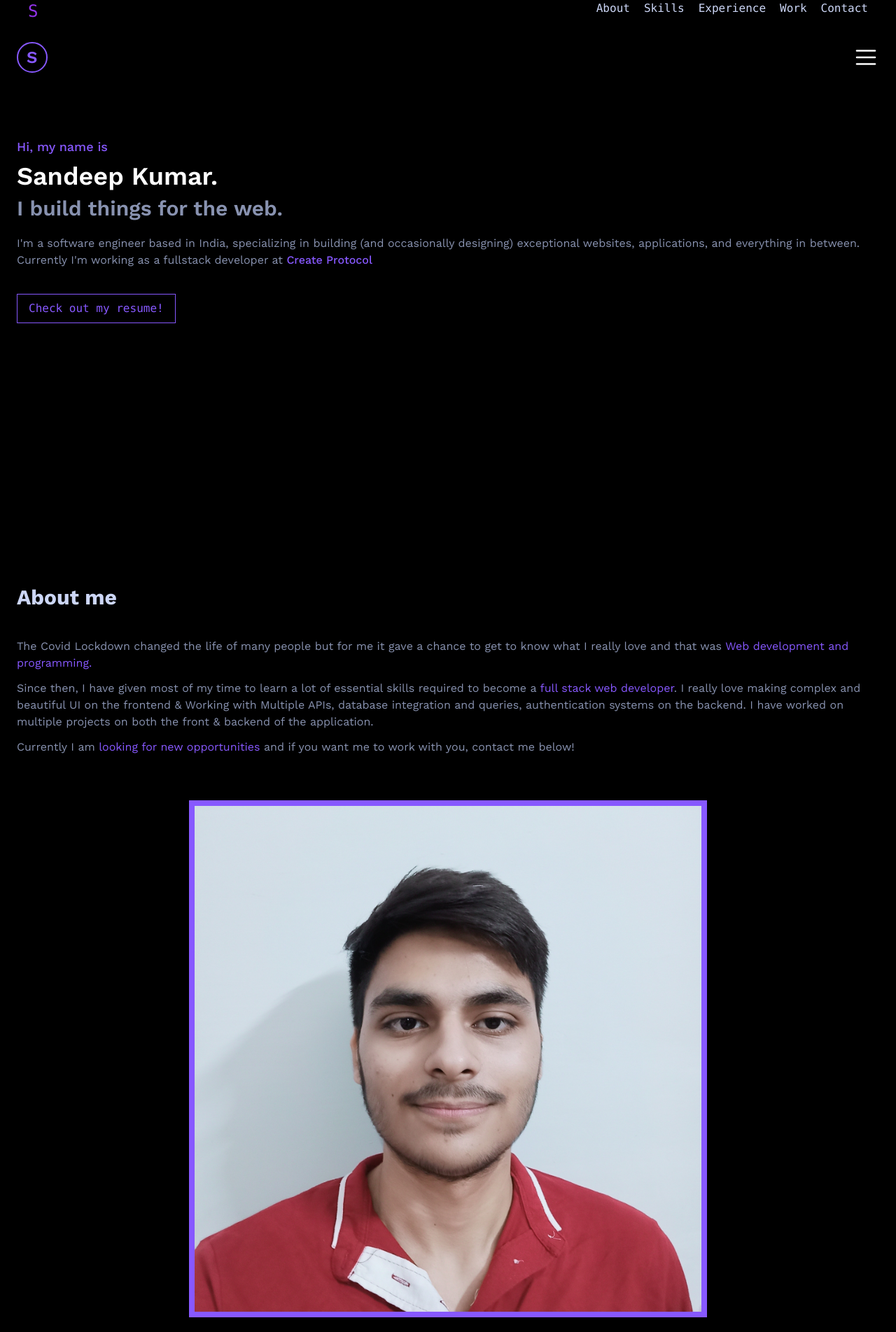
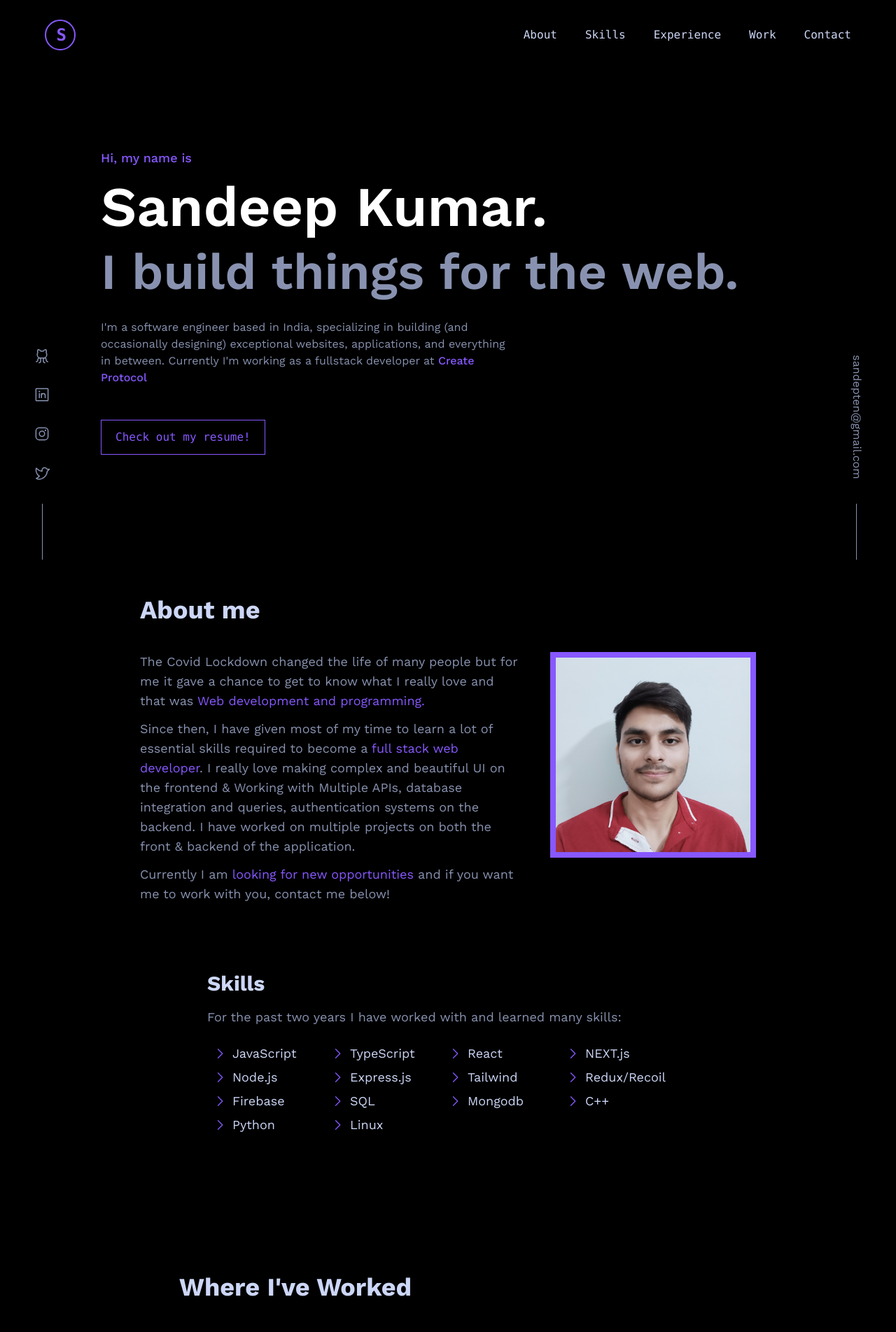
Before and after one commit to sandepten/sandeep-portfolio, a Next.js app: page / in a window 1280 px wide. Shown: the top 1904 px of the page at 70% size. Built offline with nearby package versions, Linux system fonts and the light colour scheme.

Commit message:
Mostly done

```diff
--- a/components/About.jsx
+++ b/components/About.jsx
@@ -6,17 +6,22 @@ import Skills from "./Skills";
 export default function About() {
   return (
     <div>
-      <div className="mx-6 mb-36">
-        <p className="mb-10 text-3xl font-bold text-light">About me</p>
-        <div className="space-y-3 text-dark">
+      <div className="mb-36 xl:mx-14 xl:mb-48">
+        <p className="mb-10 text-3xl font-bold text-light sm:text-4xl">
+          About me
+        </p>
+        <div className="md:flex md:items-start md:justify-around lg:gap-10 2xl:space-x-8">
+          <div className="space-y-3 text-dark sm:text-lg">
             <p>
               The Covid Lockdown changed the life of many people but for me it
               gave a chance to get to know what I really love and that was{" "}
-            <span className="text-theme">Web development and programming.</span>
+              <span className="text-theme">
+                Web development and programming.
+              </span>
             </p>
             <p>
-            Since then, I have given most of my time to learn a lot of essential
-            skills required to become a{" "}
+              Since then, I have given most of my time to learn a lot of
+              essential skills required to become a{" "}
               <span className="text-theme">full stack web developer</span>. I
               really love making complex and beautiful UI on the frontend &
               Working with Multiple APIs, database integration and queries,
@@ -32,9 +37,10 @@ export default function About() {
           <div>
             <img
               src="/profile.jpg"
-            className="my-16 mx-auto w-3/5 border-8 border-theme"
+              className="my-16 mx-auto w-3/5 border-8 border-theme sm:my-24 md:my-0 md:w-3/4 md:self-start lg:mx-0 lg:w-[110rem] 2xl:w-[90rem]"
               alt="pic of me"
             />
+          </div>
         </div>
         <Skills />
       </div>
--- a/components/Dashboard.jsx
+++ b/components/Dashboard.jsx
@@ -3,13 +3,15 @@ import React from "react";
 export default function Dashboard() {
   return (
     <div>
-      <div className="mx-6 mt-16 min-h-[80vh]">
+      <div className="mt-16 min-h-[80vh] sm:mt-24 md:mt-16 xl:mt-28">
         <p className="text-lg font-medium text-theme">Hi, my name is</p>
-        <p className="py-2 text-4xl font-semibold text-white">Sandeep Kumar.</p>
-        <p className="text-3xl font-semibold text-dark">
+        <p className="py-2 text-4xl font-semibold text-white sm:py-4 sm:text-5xl md:text-6xl lg:text-7xl xl:text-[5rem]">
+          Sandeep Kumar.
+        </p>
+        <p className="text-3xl font-semibold text-dark sm:text-4xl md:text-5xl lg:text-6xl xl:text-7xl">
           I build things for the web.
         </p>
-        <p className="py-5 text-dark">
+        <p className="py-5 text-dark lg:w-3/5 lg:py-8">
           I&apos;m a software engineer based in India, specializing in building
           (and occasionally designing) exceptional websites, applications, and
           everything in between. Currently I&apos;m working as a fullstack
@@ -21,7 +23,7 @@ export default function Dashboard() {
           </a>
         </p>
         <a href="/resume.pdf" rel="noreferrer" target="_blank">
-          <button className="my-4 cursor-pointer border border-theme py-2 px-4 font-mono text-theme hover:bg-theme/30">
+          <button className="mt-4 cursor-pointer border border-theme py-2 px-4 font-mono text-theme hover:bg-theme/30 sm:mt-8 sm:py-3 sm:px-5 lg:mt-4">
             Check out my resume!
           </button>
         </a>
--- a/components/Footer.jsx
+++ b/components/Footer.jsx
@@ -9,36 +9,43 @@ import { theme } from "../utilities/themeFunc";
 export default function Footer() {
   return (
     <div className="">
-      <div className="flex justify-evenly">
+      <div className="flex justify-evenly xs:mx-auto xs:w-3/4 md:fixed md:left-7 md:bottom-0 md:w-auto md:flex-col md:items-center md:space-y-8 xl:left-12">
         <GithubLogo
           onClick={() => {
             window.open("https://github.com/sandepten", "_blank");
           }}
-          size={32}
-          color={theme}
+          size={24}
+          className="text-dark hover:text-theme"
         />
         <LinkedinLogo
           onClick={() => {
             window.open("https://www.linkedin.com/in/sandepten", "_blank");
           }}
-          size={32}
-          color={theme}
+          size={24}
+          className="text-dark hover:text-theme"
         />
         <InstagramLogo
           onClick={() => {
             window.open("https://instagram.com/sandepten1", "_blank");
           }}
-          size={32}
-          color={theme}
+          size={24}
+          className="text-dark hover:text-theme"
         />
         <TwitterLogo
           onClick={() => {
             window.open("https://twitter.com/sandepten", "_blank");
           }}
-          size={32}
-          color={theme}
+          size={24}
+          className="text-dark hover:text-theme"
         />
+        <div className="hidden h-20 border-r border-dark md:block"></div>
       </div>
+      <a href="mailto:sandepten@gmail.com">
+        <div className="flex justify-between text-dark hover:text-theme xs:w-3/4 md:fixed md:-right-12 md:bottom-0 md:w-auto md:flex-col md:items-center md:space-y-28 xl:-right-8">
+          <span className="rotate-90">sandepten@gmail.com</span>
+          <div className="hidden h-20 border-r border-dark md:block"></div>
+        </div>
+      </a>
       <div className="py-8 text-center text-dark">
         <p>Build by Sandeep Kumar</p>
         <p>Inspired from Brittany Chiang</p>
--- a/components/Navbar.jsx
+++ b/components/Navbar.jsx
@@ -5,17 +5,63 @@ const Navbar = () => {
   const [dropdown, setDropdown] = useState(false);
   return (
     <div>
-      <div className="hidden justify-between px-10 font-mono font-medium lg:flex">
-        <p className="text-2xl text-purple-600">S</p>
-        <ul className="flex space-x-5 text-light">
-          <li>About</li>
-          <li>Skills</li>
-          <li>Experience</li>
-          <li>Work</li>
-          <li>Contact</li>
+      <div className="hidden items-center justify-between px-10 py-7 font-mono font-medium md:flex xl:px-16">
+        <button className="relative w-fit rounded-full border-2 border-theme p-5">
+          <span className="absolute top-1 left-[0.9rem] text-2xl font-semibold text-theme">
+            S
+          </span>
+        </button>
+        <ul className="flex space-x-7 text-light xl:space-x-10 [&>*]:cursor-pointer">
+          <li
+            onClick={() => {
+              setDropdown(false);
+              window.scrollTo({ top: 900, left: 0, behavior: "smooth" });
+            }}
+            className="hover:text-theme"
+          >
+            About
+          </li>
+          <li
+            onClick={() => {
+              setDropdown(false);
+              window.scrollTo({ top: 1200, left: 0, behavior: "smooth" });
+            }}
+            className="hover:text-theme"
+          >
+            Skills
+          </li>
+          <li
+            onClick={() => {
+              setDropdown(false);
+              window.scrollTo({ top: 1700, left: 0, behavior: "smooth" });
+            }}
+            className="hover:text-theme"
+          >
+            Experience
+          </li>
+          <li
+            onClick={() => {
+              setDropdown(false);
+              window.scrollTo({ top: 2300, left: 0, behavior: "smooth" });
+            }}
+            className="hover:text-theme"
+          >
+            Work
+          </li>
+          <li
+            onClick={() => {
+              setDropdown(false);
+              window.scrollTo({ top: 4000, left: 0, behavior: "smooth" });
+            }}
+            className="hover:text-theme"
+          >
+            Contact
+          </li>
         </ul>
       </div>
-      <div className="flex items-center justify-between px-6 py-7">
+
+      {/* Mobile Navbar */}
+      <div className="flex items-center justify-between px-6 py-7 md:hidden">
         <button className="relative w-fit rounded-full border-2 border-theme p-5">
           <span className="absolute top-1 left-[0.75rem] text-2xl font-semibold text-theme">
             S
@@ -27,7 +73,7 @@ const Navbar = () => {
               setDropdown(false);
             }}
             size={38}
-            color="#ffffff"
+            className="absolute right-8 top-8 z-30 text-light"
           />
         ) : (
           <List
@@ -35,36 +81,66 @@ const Navbar = () => {
               setDropdown(true);
             }}
             size={38}
-            color="#ffffff"
+            className="cursor-pointer text-light"
           />
         )}
       </div>
       {dropdown ? (
-        <X
-          onClick={() => {
-            setDropdown(false);
-          }}
-          size={38}
-          className="absolute right-8 top-8 z-30"
-          color="#ffffff"
-        />
+        <div className="absolute top-0 left-0 z-0 h-full w-full bg-slate-900 opacity-40"></div>
       ) : null}
-      {dropdown ? (
-        <div className="absolute top-0 left-0 z-10 h-full w-full bg-slate-900 opacity-40"></div>
-      ) : null}
-      {/* <div
-        className={`absolute right-0 top-0 z-20 flex h-screen w-3/4 transform flex-col items-center justify-center overflow-hidden bg-gray-900 ${
+      <div
+        className={`absolute right-0 top-0 z-20 flex h-screen w-3/4 transform flex-col items-center justify-center overflow-hidden bg-gray-900 md:hidden ${
           dropdown ? "translate-x-0" : "translate-x-full"
         } duration-300 ease-in-out`}
       >
         <ul className="-mt-12 flex flex-col space-y-12 font-medium text-light">
-          <li>About</li>
-          <li>Skills</li>
-          <li>Experience</li>
-          <li>Work</li>
-          <li>Contact</li>
+          <li
+            onClick={() => {
+              setDropdown(false);
+              window.scrollTo({ top: 900, left: 0, behavior: "smooth" });
+            }}
+            className="hover:text-theme"
+          >
+            About
+          </li>
+          <li
+            onClick={() => {
+              setDropdown(false);
+              window.scrollTo({ top: 1200, left: 0, behavior: "smooth" });
+            }}
+            className="hover:text-theme"
+          >
+            Skills
+          </li>
+          <li
+            onClick={() => {
+              setDropdown(false);
+              window.scrollTo({ top: 1700, left: 0, behavior: "smooth" });
+            }}
+            className="hover:text-theme"
+          >
+            Experience
+          </li>
+          <li
+            onClick={() => {
+              setDropdown(false);
+              window.scrollTo({ top: 2300, left: 0, behavior: "smooth" });
+            }}
+            className="hover:text-theme"
+          >
+            Work
+          </li>
+          <li
+            onClick={() => {
+              setDropdown(false);
+              window.scrollTo({ top: 4000, left: 0, behavior: "smooth" });
+            }}
+            className="hover:text-theme"
+          >
+            Contact
+          </li>
         </ul>
-      </div> */}
+      </div>
     </div>
   );
 };
--- a/components/Skills.jsx
+++ b/components/Skills.jsx
@@ -4,12 +4,14 @@ import React from "react";
 export default function Skills() {
   return (
     <div>
-      <div>
-        <p className="mt-10 mb-4 text-2xl font-bold text-light">Skills</p>
-        <p className="mb-6 text-dark">
+      <div className="xl:mx-24">
+        <p className="mt-10 mb-4 text-2xl font-bold text-light sm:text-3xl lg:mt-24">
+          Skills
+        </p>
+        <p className="mb-6 text-dark sm:text-lg">
           For the past two years I have worked with and learned many skills:
         </p>
-        <ul className="mx-2 mt-4 grid grid-cols-2 text-light">
+        <ul className="mx-2 mt-4 grid grid-cols-2 text-light sm:text-lg md:grid-cols-4">
           <li className="mb-1.5 flex space-x-2">
             <CaretRight className="mt-1 h-5 w-5 flex-shrink-0 text-theme" />
             <span>JavaScript</span>
--- a/components/Work.jsx
+++ b/components/Work.jsx
@@ -4,28 +4,28 @@ import React from "react";
 export default function Work() {
   return (
     <div>
-      <div className="mx-6 mb-36">
-        <p className="mb-10 text-2xl font-bold text-light">
+      <div className="mb-36 xl:mx-28 xl:mb-48">
+        <p className="mb-10 text-3xl font-bold text-light sm:text-4xl">
           Where I&apos;ve Worked
         </p>
         <div className="">
-          <p className="mb-4 text-lg font-semibold text-theme underline underline-offset-4">
+          <p className="mb-4 text-lg font-semibold text-theme underline underline-offset-4 sm:mb-8 sm:text-xl">
             Create Protocol
           </p>
           <div className="">
-            <span className="mr-1 font-semibold text-light">
+            <span className="mr-1 font-semibold text-light md:text-lg lg:text-xl">
               FullStack Web Developer
             </span>
             <a href="https://createprotocol.org/">
-              <span className="font-semibold text-theme hover:underline">
+              <span className="font-semibold text-theme hover:underline md:text-lg lg:text-xl">
                 @Create Protocol
               </span>
             </a>
-            <p className="font-mono text-[0.8rem] text-dark">
+            <p className="font-mono text-[0.8rem] text-dark md:text-base">
               October 2022 - Present
             </p>
             <div>
-              <ul className="mx-2 mt-4 text-light">
+              <ul className="mx-2 mt-4 text-light md:mt-8 lg:text-lg">
                 <li className="flex space-x-2">
                   <CaretRight className="mt-1 h-5 w-5 flex-shrink-0 text-theme" />
                   <span>
@@ -35,7 +35,6 @@ export default function Work() {
                 </li>
                 <li className="flex space-x-2">
                   <CaretRight className="mt-1 h-5 w-5 flex-shrink-0 text-theme" />
-
                   <span>
                     Worked and debugged the backend, added authentication &
                     other data processing necessities.
@@ -43,7 +42,6 @@ export default function Work() {
                 </li>
                 <li className="flex space-x-2">
                   <CaretRight className="mt-1 h-5 w-5 flex-shrink-0 text-theme" />
-
                   <span>
                     Worked with international clients and discussed their
                     requirements & worked with other developers to ensure the
--- a/pages/index.js
+++ b/pages/index.js
@@ -1,5 +1,4 @@
 import Head from "next/head";
-import Image from "next/image";
 import About from "../components/About";
 import Contact from "../components/Contact";
 import Dashboard from "../components/Dashboard";
@@ -17,8 +16,8 @@ export default function Home() {
         <meta name="description" content="Sandeep's portfolio" />
         <link rel="icon" href="/favicon.ico" />
       </Head>
-      {/* <h1 className="text-3xl font-bold underline">Hello world!</h1> */}
       <Navbar />
+      <div className="px-6 xs:px-12 md:px-24 xl:px-36 2xl:mx-auto 2xl:w-3/5 2xl:px-0">
         <Dashboard />
         <About />
         <Work />
@@ -27,5 +26,6 @@ export default function Home() {
         <Contact />
         <Footer />
       </div>
+    </div>
   );
 }
--- a/styles/globals.css
+++ b/styles/globals.css
@@ -6,6 +6,6 @@
 
 @layer base {
   body {
-    @apply bg-black font-sans;
+    @apply max-w-full overflow-x-hidden bg-black font-sans;
   }
 }
--- a/tailwind.config.js
+++ b/tailwind.config.js
@@ -1,10 +1,16 @@
 /** @type {import('tailwindcss').Config} */
+const defaultTheme = require('tailwindcss/defaultTheme')
+
 module.exports = {
   content: [
     "./pages/**/*.{js,ts,jsx,tsx}",
     "./components/**/*.{js,ts,jsx,tsx}",
   ],
   theme: {
+    screens: {
+      xs: "440px",
+      ...defaultTheme.screens,
+    },
     extend: {
       colors: {
         dark: "#8892B0",
```
Also changed, not shown: components/Contact.jsx (+6 -4 lines), components/MainProjects.jsx (+12 -10 lines), components/OtherProjects.jsx (+10 -11 lines). Lines whose indentation alone changed are shown as unchanged.
